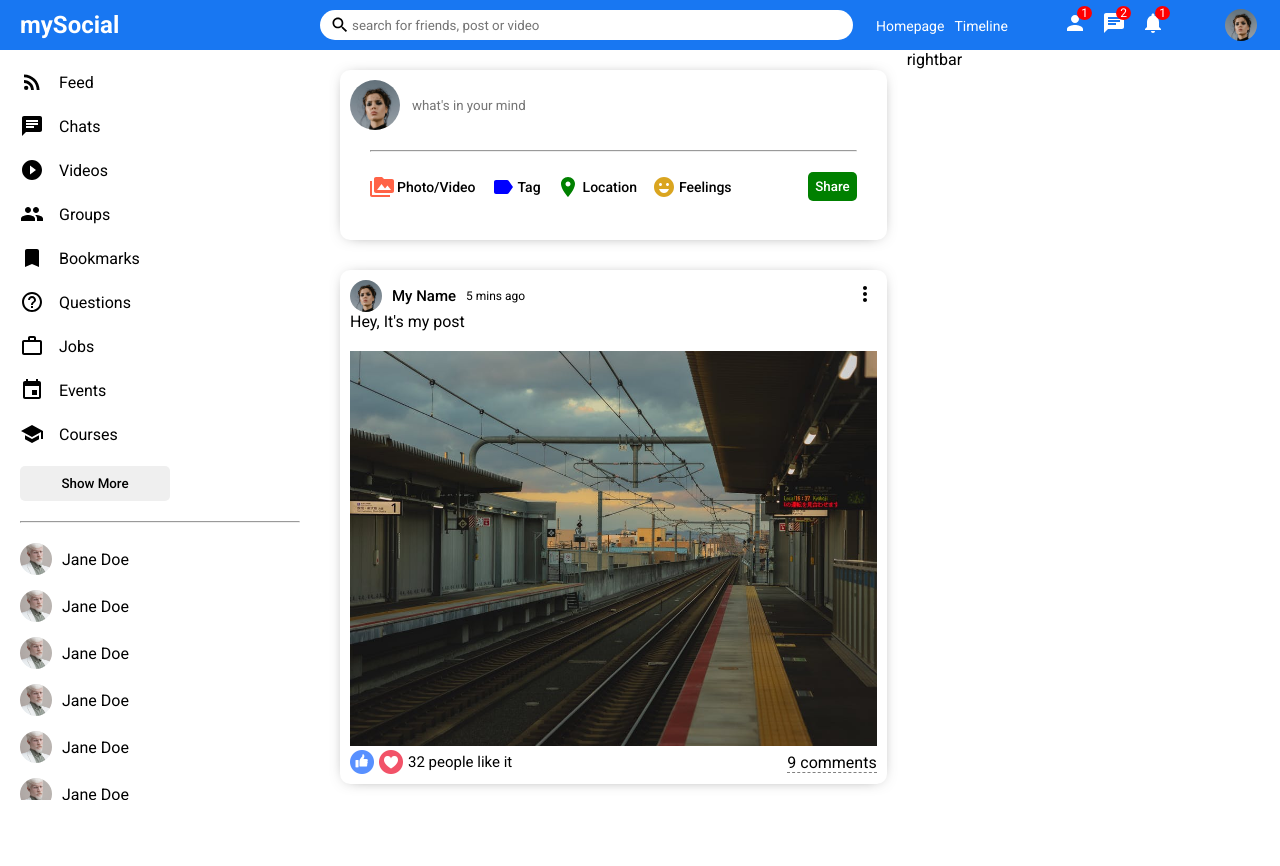
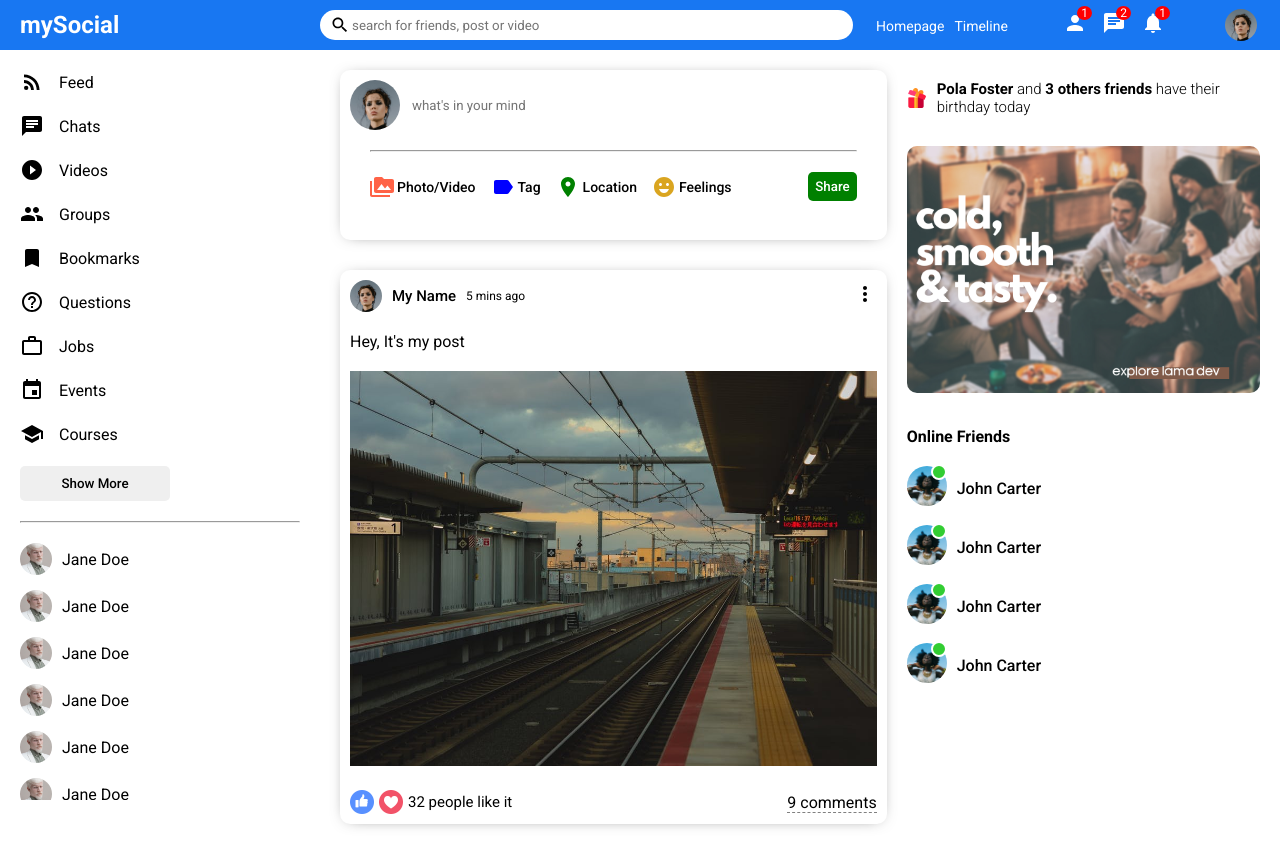
Before and after one commit to Mercure90/react-social, a React (Create React App) app: page / in a window 1280 px wide. Shown: the top 866 px of the page. Before the commit the page ends 834 px from the top, so only its background shows below. Built offline with nearby package versions, Linux system fonts and the light colour scheme.

Commit message:
RightBar Component

```diff
--- a/src/components/post/post.css
+++ b/src/components/post/post.css
@@ -35,7 +35,7 @@
 
 }
 .postCenter{
-    margin: 20 0;
+    margin: 20px 0;
 }
 .postText{
 
--- a/src/components/rightbar/Rightbar.jsx
+++ b/src/components/rightbar/Rightbar.jsx
@@ -3,7 +3,46 @@
 export default function Rightbar() {
   return (
     <div className="rightbar">
-      rightbar
+      <div className="rigtbarWrapper">
+        <div className="birthdayContainer">
+          <img className="birthdayImg" src="assets/gift.png" alt="" />
+          <span className="birthdayText">
+            <b>Pola Foster</b> and <b>3 others friends</b> have their birthday today
+          </span>
+        </div>
+        <img className="rightBarAd" src="/assets/ad.png" alt="" />
+        <h4 className="rigtbarTitle">Online Friends</h4>
+        <ul className="rightbarFriendList">
+          <li className="rigtbarFriend">
+            <div className="rightbarProgileImgContainer">
+              <img src="assets/person/3.jpeg" alt="" className="rightbarProfileImg" />
+              <span className="rightbarOnline"></span>
+            </div>
+            <span className="rightbarUserName">John Carter</span>
+          </li>
+          <li className="rigtbarFriend">
+            <div className="rightbarProgileImgContainer">
+              <img src="assets/person/3.jpeg" alt="" className="rightbarProfileImg" />
+              <span className="rightbarOnline"></span>
+            </div>
+            <span className="rightbarUserName">John Carter</span>
+          </li>
+          <li className="rigtbarFriend">
+            <div className="rightbarProgileImgContainer">
+              <img src="assets/person/3.jpeg" alt="" className="rightbarProfileImg" />
+              <span className="rightbarOnline"></span>
+            </div>
+            <span className="rightbarUserName">John Carter</span>
+          </li>
+          <li className="rigtbarFriend">
+            <div className="rightbarProgileImgContainer">
+              <img src="assets/person/3.jpeg" alt="" className="rightbarProfileImg" />
+              <span className="rightbarOnline"></span>
+            </div>
+            <span className="rightbarUserName">John Carter</span>
+          </li>
+        </ul>
+      </div>
     </div>
   )
 }
--- a/src/components/rightbar/rightbar.css
+++ b/src/components/rightbar/rightbar.css
@@ -1,3 +1,64 @@
 .rightbar{
     flex:3.5
 }
+.rigtbarWrapper{
+    padding: 20px 20px 0 0;
+}
+.birthdayContainer{
+    display: flex;
+    align-items: center;
+    margin-top: 10px;
+
+}
+.birthdayImg{
+    width: 20px;
+    height: 20px;
+    margin-right: 10px;
+}
+.birthdayText{
+    font-weight: 300;
+    font-size: 15px;
+
+}
+.rightBarAd{
+    width: 100%;
+    border-radius: 10px;
+    margin: 30px 0;
+}
+.rigtbarTitle{
+    margin-bottom: 20px;
+}
+.rightbarFriendList{
+    padding: 0;
+    margin: 0;
+    list-style: none;
+
+}
+.rigtbarFriend{
+    display: flex;
+    align-items: center;
+    margin-bottom: 15px;
+}
+.rightbarProgileImgContainer{
+    margin-right: 10px;
+    position: relative;
+}
+.rightbarProfileImg{
+    width: 40px;
+    height: 40px;
+    border-radius: 50%;
+    object-fit: cover;
+}
+.rightbarOnline{
+    width: 12px;
+    height: 12px;
+    border-radius: 50%;
+    background-color: limegreen;
+    position: absolute;
+    top: -2px;
+    right: 0;
+    border: 2px solid white;
+}
+.rightbarUserName{
+    font-weight: 500;
+}
```
